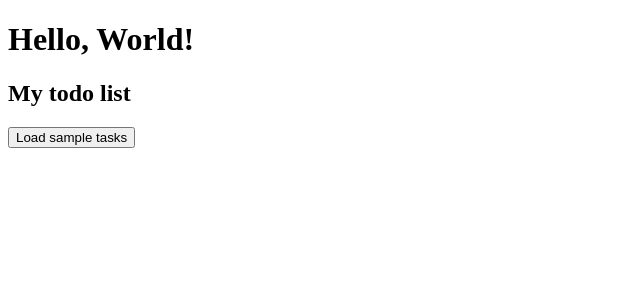
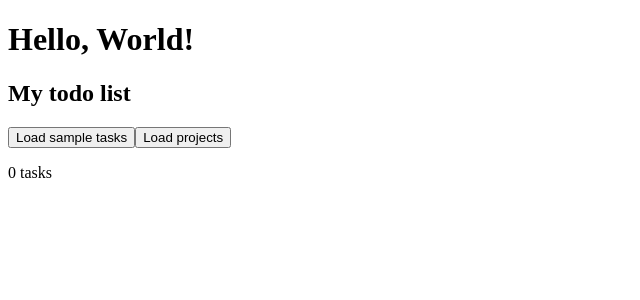
Before and after one commit to y0mbo/todo.txt, a React (Create React App) app: page / in a window 1280 px wide. Shown: the top 300 px of the page, without its empty margins (0-640 px from the left). Built offline with nearby package versions, Linux system fonts and the light colour scheme.

Commit message:
Creating a project

```diff
--- a/src/components/App.js
+++ b/src/components/App.js
@@ -2,7 +2,6 @@ import React from "react";
 import Tasks from "./Tasks";
 import Task from "./Task";
 import sampleTasks from "../sampleTasks";
-import styled from "styled-components";
 
 class App extends React.Component {
   state = {
@@ -16,7 +15,11 @@ class App extends React.Component {
   };
 
   loadProjects = () => {
-    const projects = { project1: {} };
+    const tasks = { ...this.state.tasks };
+    const projects = { ...this.state.projects };
+
+    projects[`p${Date.now()}`] = "projectName";
+
     this.setState({ projects });
   };
 
@@ -28,6 +31,7 @@ class App extends React.Component {
         <Tasks
           loadSampleTasks={this.loadSampleTasks}
           tasks={this.state.tasks}
+          loadProjects={this.loadProjects}
         />
       </div>
     );
--- a/src/components/Tasks.js
+++ b/src/components/Tasks.js
@@ -7,12 +7,14 @@ class Tasks extends React.Component {
       <div>
         <h2>My todo list</h2>
         <button onClick={this.props.loadSampleTasks}>Load sample tasks</button>
+        <button onClick={this.props.loadProjects}>Load projects</button>
         <ul className="tasks">
           {/* loop through state.tasks' keys and map that. */}
           {Object.keys(this.props.tasks).map((key) => (
             <Task key={key} id={key} details={this.props.tasks[key]} />
           ))}
         </ul>
+        <span>{Object.keys(this.props.tasks).length} tasks</span>
       </div>
     );
   }
```
